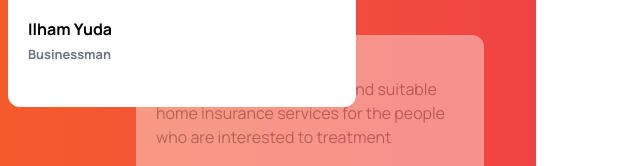
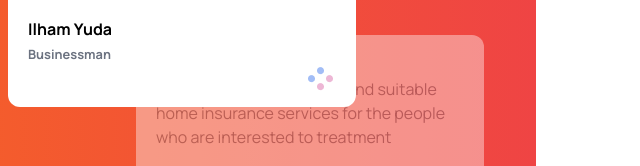
Before and after one commit to SaymaShipra/Tea-House, a plain HTML site: page index.html in a window 1280 px wide. Shown: the part 2078-2244 px from the top of the page, 632-1272 px from the left. Drawn offline with nearby package versions, Linux system fonts and the light colour scheme.

```diff
--- a/index.html
+++ b/index.html
@@ -237,6 +237,9 @@
                   <h1 class="font-bold">Ilham Yuda</h1>
                   <small class="font-bold text-gray-500">Businessman</small>
                 </div>
+                <div class="absolute bottom-4 left-[300px]">
+                  <img class="" src="images/circles.png" alt="" />
+                </div>
               </div>
             </div>
 
```
